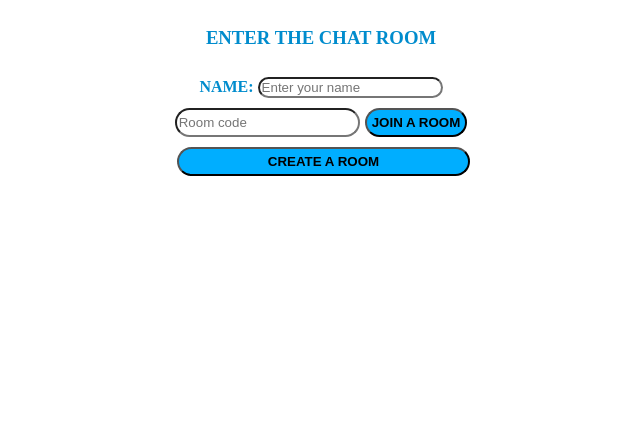
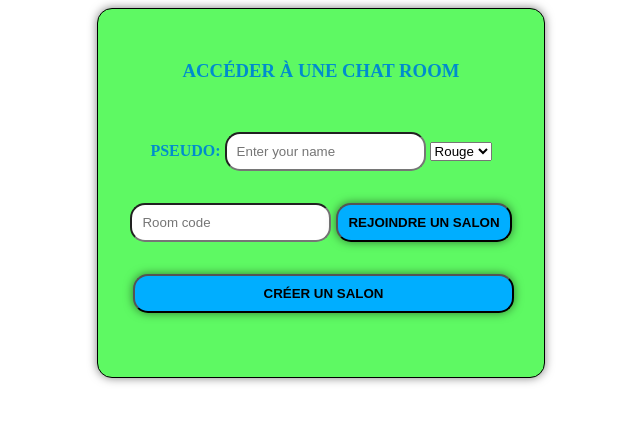
Before and after one commit to FlorentRVE/PythonChatRoom, a Flask app: page / in a window 1280 px wide. Shown: the top 423 px of the page, without its empty margins (319-959 px from the left). Run offline with Flask 3, Linux system fonts and the light colour scheme; some libraries are stand-ins or nearby versions.

Commit message:
Ajout fonctionnalité choix couleur pseudo

```diff
--- a/main.py
+++ b/main.py
@@ -34,6 +34,7 @@ def home():
     if request.method == "POST":
         name = request.form.get('name')
         code = request.form.get('code')
+        colour = request.form.get('colour')
         join = request.form.get('join', False)
         create = request.form.get('create', False)
 
@@ -52,6 +53,7 @@ def home():
 
         session["room"] = room
         session["name"] = name
+        session["colour"] = colour
         return redirect(url_for('room'))
 
     return render_template('home.html')
@@ -81,7 +83,8 @@ def message(data):
 
     content= {
         "name": session.get("name"),
-        "message": data["data"]
+        "message": data["data"],
+        "colour": session.get("colour")
     }
     send(content, to=room)
     rooms[room["messages"]].append(content)
--- a/static/css/style.css
+++ b/static/css/style.css
@@ -9,7 +9,14 @@
     flex-direction: column;
     align-items: center;
     justify-content: center;
-    gap: 10px;
+    gap: 2rem;
+
+    background-color: rgb(94, 249, 99);
+    padding: 2rem;
+    padding-bottom: 4rem;
+    border-radius: 15px;
+    border: 1px solid black;
+    box-shadow: 0 0 10px rgba(0, 0, 0, 0.5);
 }
 
 .join {
@@ -74,15 +81,17 @@ h2 {
 
 button {
     margin-left: 5px;
-    padding: 5px;
+    padding: 10px;
     background-color: rgb(0, 174, 255);
     border-radius: 15px;
     text-transform: uppercase;
     font-weight: bolder;
+    box-shadow: 0 0 10px rgba(0, 0, 0, 0.5);
 }
 
 input {
     border-radius: 15px;
+    padding: 10px;
 }
 
 label, h3 {
@@ -90,3 +99,23 @@ label, h3 {
     font-weight: bolder;
     text-transform: uppercase;
 }
+
+.back-btn {
+    margin-left: 5px;
+    padding: 5px;
+    background-color: rgb(206, 75, 75);
+    border-radius: 15px;
+    text-transform: uppercase;
+    font-weight: bolder;
+    width: 30%;
+    margin: 0 auto;
+}
+
+.error {
+    color: red;
+    text-transform: uppercase;
+}
+
+.pseudo {
+    font-weight: bold;
+}
--- a/templates/home.html
+++ b/templates/home.html
@@ -2,22 +2,29 @@
 {% block content %}
 
 <form method="post" class="form">
-    <h3>Enter the Chat room</h3>
+    <h3>Accéder à une chat room</h3>
     <div>
-        <label for="name">Name:</label>
+        <label for="name">Pseudo:</label>
         <input type="text" name="name" id="name" placeholder="Enter your name" value="{{name}}"/>
+        <select name="colour" id="colour">
+            <option value="red">Rouge</option>
+            <option value="blue">Bleue</option>
+            <option value="greenyellow">Vert</option>
+            <option value="yellow">Jaune</option>
+            <option value="blueviolet">Violet</option>
+        </select>
     </div>
 
     <div class="join">
         <input type="text" name="code" id="code" placeholder="Room code" value="{{code}}">
-        <button type="submit" name="join">Join a room</button>
+        <button type="submit" name="join">Rejoindre un salon</button>
     </div>
-    <button type="submit" name="create" class="create-btn">Create a room</button>
+    <button type="submit" name="create" class="create-btn">Créer un salon</button>
 
 
     <!-- Affichage des erreurs -->
     {% if error %}
-    <p>{{error}}</p>
+    <p class="error">{{error}}</p>
     {% endif %}
 </form>
 
--- a/templates/room.html
+++ b/templates/room.html
@@ -8,6 +8,7 @@
         <input type="text" rows="3" placeholder=" Ecrivez votre messsage" id="message" name="message"/>
         <button type="button" name="send" id="send-btn" class="send-btn" onClick="sendMessage()">Envoyer</button>
     </div>
+    <button type="button" name="back" id="back-btn" class="back-btn" onClick="disconnect()">Retour</button>
 </div>
 
 <!-- Script Javascript pour la gestion des messages -->
```
Also changed, not shown: static/script/script.js (+11 -4 lines).
